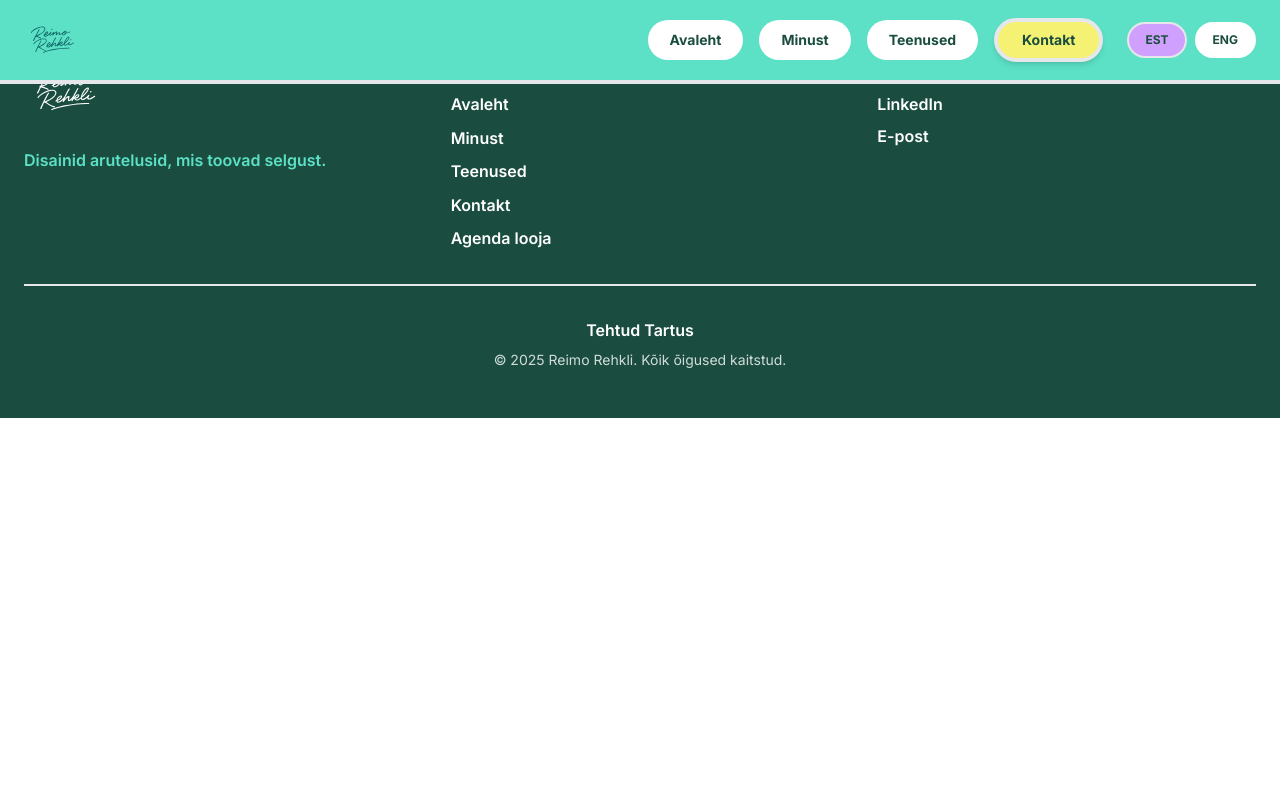
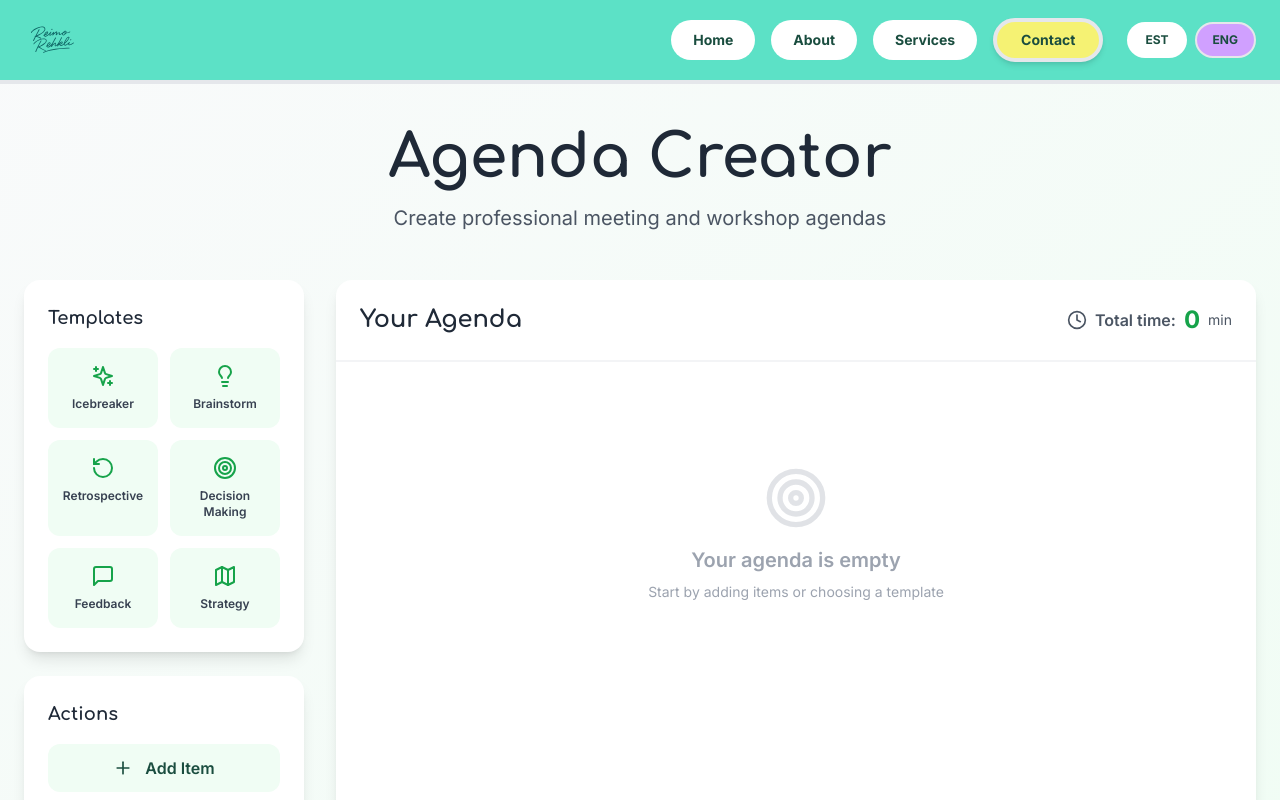
Before and after one commit to rehkli/reimorehkli.com, a React (Vite) app: page /create-agenda in a window 1280 px wide. Shown: the top 800 px of the page. Built offline with nearby package versions, Linux system fonts and the light colour scheme.

Commit message:
Updated App.tsx

```diff
--- a/src/App.tsx
+++ b/src/App.tsx
@@ -28,7 +28,8 @@ const routeToLanguageMap: { [key: string]: 'est' | 'eng' } = {
   '/about': 'eng',
   '/services': 'eng',
   '/contact': 'eng',
-  '/agenda': 'est'
+  '/agenda': 'est',
+  '/create-agenda': 'eng'
 };
 
 function AppContent() {
@@ -54,11 +55,13 @@ function AppContent() {
       else if (currentPath === '/about') newPath = '/minust';
       else if (currentPath === '/services') newPath = '/teenused';
       else if (currentPath === '/contact') newPath = '/kontakt';
+      else if (currentPath === '/create-agenda') newPath = '/agenda';
     } else {
       if (currentPath === '/' || currentPath === '/avaleht') newPath = '/home';
       else if (currentPath === '/minust') newPath = '/about';
       else if (currentPath === '/teenused') newPath = '/services';
       else if (currentPath === '/kontakt') newPath = '/contact';
+      else if (currentPath === '/agenda') newPath = '/create-agenda';
     }
 
     if (newPath !== currentPath) {
@@ -89,6 +92,7 @@ function AppContent() {
         <Route path="/contact" element={<Contact language={language} />} />
 
         <Route path="/agenda" element={<AgendaCreator language={language} />} />
+        <Route path="/create-agenda" element={<AgendaCreator language={language} />} />
       </Routes>
 
       <Footer language={language} />
--- a/src/components/Footer.tsx
+++ b/src/components/Footer.tsx
@@ -19,7 +19,7 @@ export default function Footer({ language }: FooterProps) {
     { id: 'about', path: '/about', label: t.nav.about },
     { id: 'services', path: '/services', label: t.nav.services },
     { id: 'contact', path: '/contact', label: t.nav.contact },
-    { id: 'agenda', path: '/agenda', label: t.nav.agenda }
+    { id: 'agenda', path: '/create-agenda', label: t.nav.agenda }
   ];
 
   return (
--- a/src/components/Navigation.tsx
+++ b/src/components/Navigation.tsx
@@ -24,7 +24,7 @@ export default function Navigation({ language, setLanguage }: NavigationProps) {
     { id: 'about', path: '/about', label: t.nav.about },
     { id: 'services', path: '/services', label: t.nav.services },
     { id: 'contact', path: '/contact', label: t.nav.contact },
-    { id: 'agenda', path: '/agenda', label: t.nav.agenda }
+    { id: 'agenda', path: '/create-agenda', label: t.nav.agenda }
   ];
 
   const isActivePath = (itemPath: string) => {
@@ -37,6 +37,8 @@ export default function Navigation({ language, setLanguage }: NavigationProps) {
     if (itemPath === '/services') return location.pathname === '/services' || location.pathname === '/teenused';
     if (itemPath === '/kontakt') return location.pathname === '/kontakt' || location.pathname === '/contact';
     if (itemPath === '/contact') return location.pathname === '/contact' || location.pathname === '/kontakt';
+    if (itemPath === '/agenda') return location.pathname === '/agenda' || location.pathname === '/create-agenda';
+    if (itemPath === '/create-agenda') return location.pathname === '/create-agenda' || location.pathname === '/agenda';
     return location.pathname === itemPath;
   };
 
```
